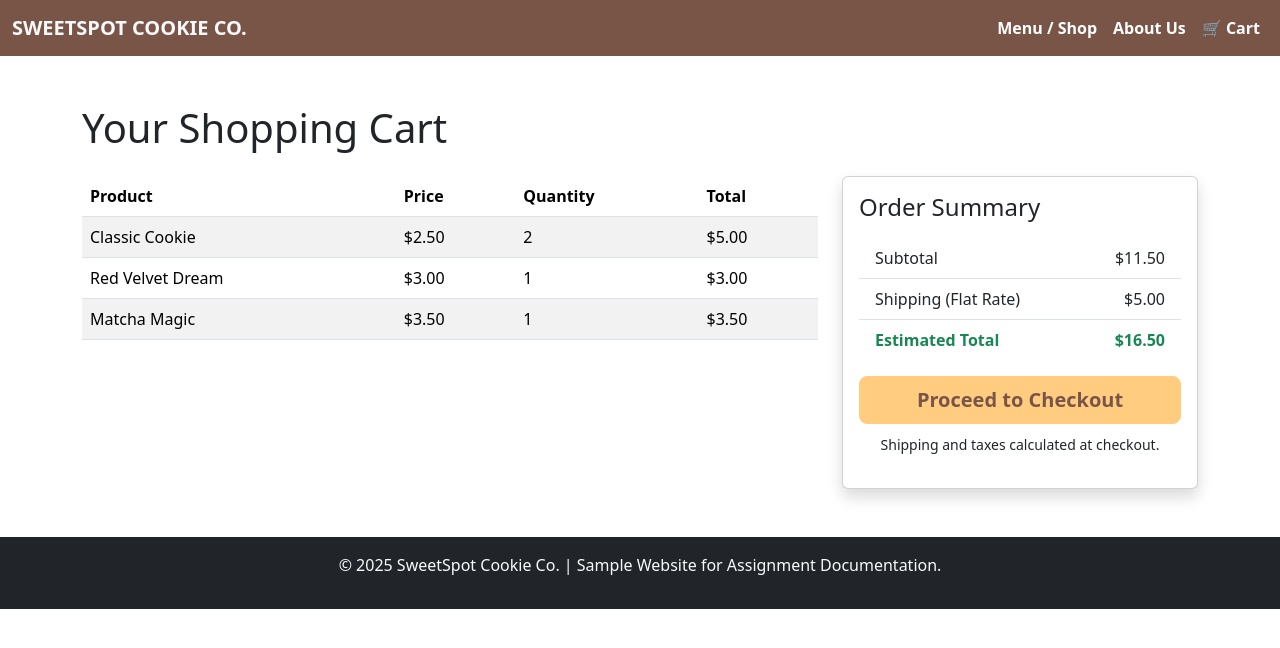
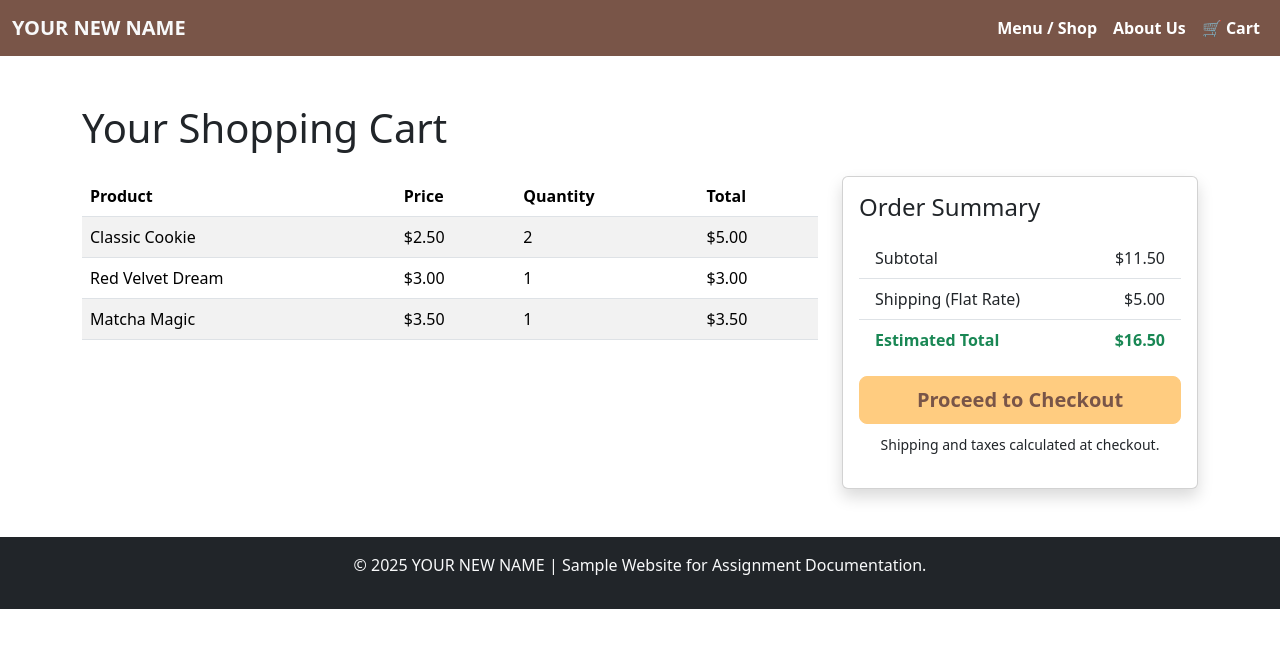
Before and after one commit to mavin3333/GCOOKIES, a plain HTML site: page cart.html in a window 1280 px wide. Drawn offline with nearby package versions, Linux system fonts and the light colour scheme.

Commit message:
cart.html

```diff
--- a/cart.html
+++ b/cart.html
@@ -3,14 +3,14 @@
 <head>
     <meta charset="UTF-8">
     <meta name="viewport" content="width=device-width, initial-scale=1.0">
-    <title>Cart | SweetSpot Cookie Co.</title>
+    <title>Cart | YOUR NEW NAME</title>
     <link href="https://cdn.jsdelivr.net/npm/bootstrap@5.3.3/dist/css/bootstrap.min.css" rel="stylesheet">
     <link rel="stylesheet" href="style.css">
 </head>
 <body>
     <nav class="navbar navbar-expand-lg sticky-top custom-nav">
         <div class="container-fluid">
-            <a class="navbar-brand text-light fw-bold" href="index.html">SWEETSPOT COOKIE CO.</a>
+            <a class="navbar-brand text-light fw-bold" href="index.html">YOUR NEW NAME</a>
             <button class="navbar-toggler" type="button" data-bs-toggle="collapse" data-bs-target="#navbarNav" aria-controls="navbarNav" aria-expanded="false" aria-label="Toggle navigation">
                 <span class="navbar-toggler-icon"></span>
             </button>
@@ -87,7 +87,7 @@
     </section>
 
     <footer class="bg-dark text-light text-center py-3">
-        <p>&copy; 2025 SweetSpot Cookie Co. | Sample Website for Assignment Documentation.</p>
+        <p>&copy; 2025 YOUR NEW NAME | Sample Website for Assignment Documentation.</p>
     </footer>
     <script src="https://cdn.jsdelivr.net/npm/bootstrap@5.3.3/dist/js/bootstrap.bundle.min.js"></script>
 </body>
```
